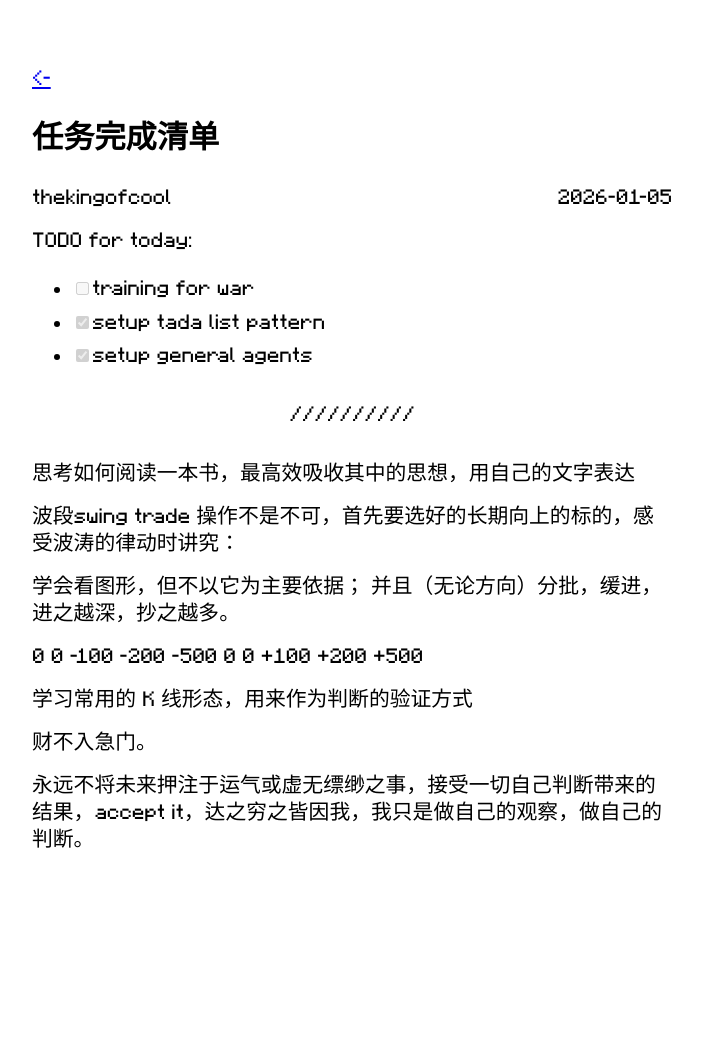
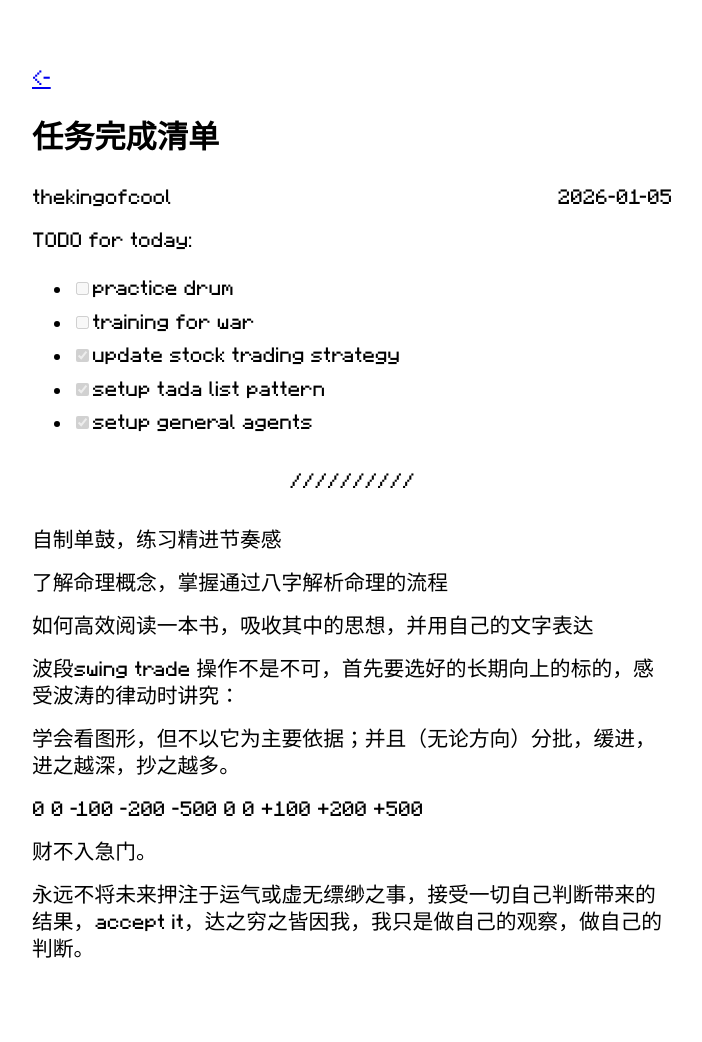
Before and after one commit to thekingofcool/daily, a Jekyll site: the page built from _posts/2026-01-05-tada.md, in a window 1280 px wide. Shown: the whole page, without its empty margins (288-990 px from the left). Built offline with Jekyll 4.4.1, drawn with Linux system fonts in a browser that asks for light colours; some web fonts are replaced; before the commit the page ends 932 px from its top, so only the background shows below that.

Commit message:
daily update: 2026-01-05 13:41:28

```diff
--- a/_posts/2026-01-05-tada.md
+++ b/_posts/2026-01-05-tada.md
@@ -9,23 +9,25 @@ categories: tada
 
 TODO for today:
 
+- [ ] practice drum
 - [ ] training for war
+- [x] update stock trading strategy
 - [x] setup tada list pattern
 - [x] setup general agents
 
-
 ---
 
-思考如何阅读一本书，最高效吸收其中的思想，用自己的文字表达
+自制单鼓，练习精进节奏感
+
+了解命理概念，掌握通过八字解析命理的流程
+
+如何高效阅读一本书，吸收其中的思想，并用自己的文字表达
 
 波段swing trade 操作不是不可，首先要选好的长期向上的标的，感受波涛的律动时讲究：
 
-学会看图形，但不以它为主要依据；
-并且（无论方向）分批，缓进，进之越深，抄之越多。
+学会看图形，但不以它为主要依据；并且（无论方向）分批，缓进，进之越深，抄之越多。
 
 0 0 -100 -200 -500 0 0 +100 +200 +500
-
-学习常用的 K 线形态，用来作为判断的验证方式
 
 财不入急门。
 
```
Also changed, not shown: _posts/2026-01-05-strategy.md (added, +31 -0 lines), .obsidian/workspace.json, 4 other files.
